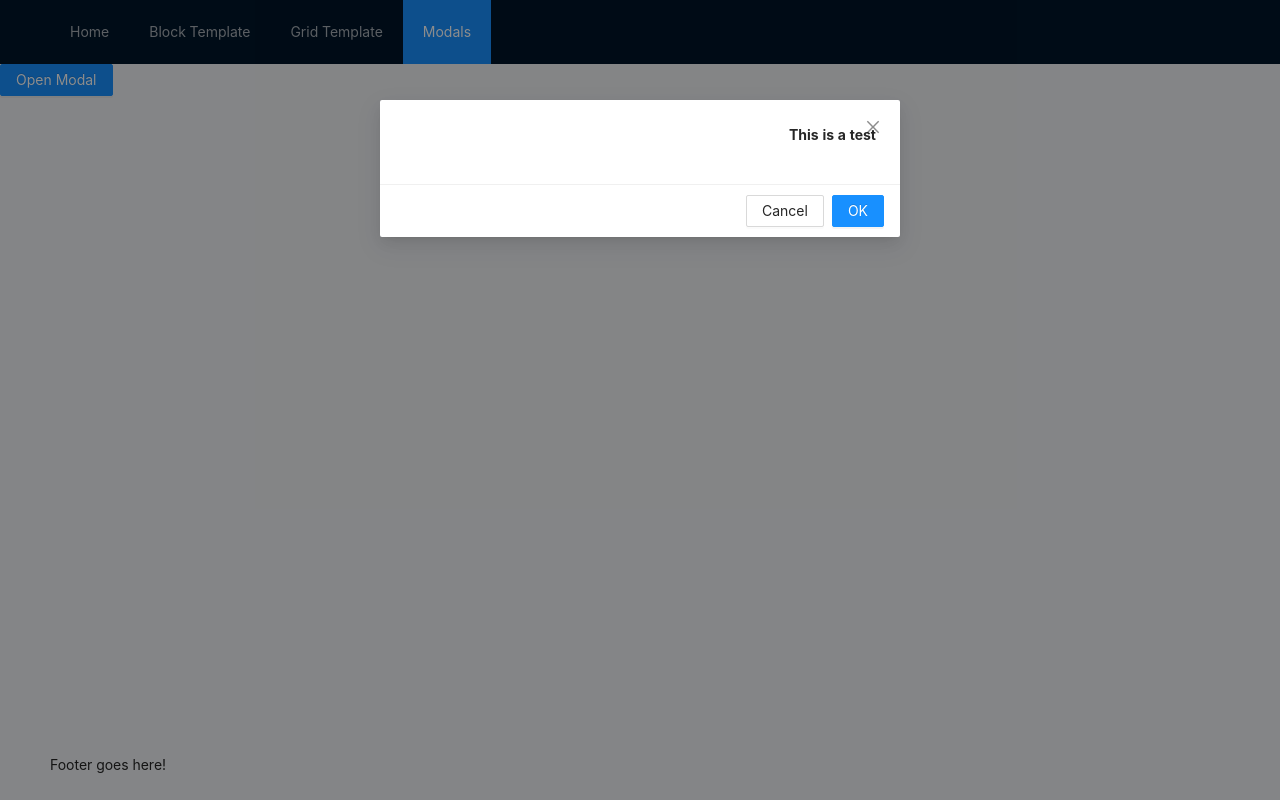
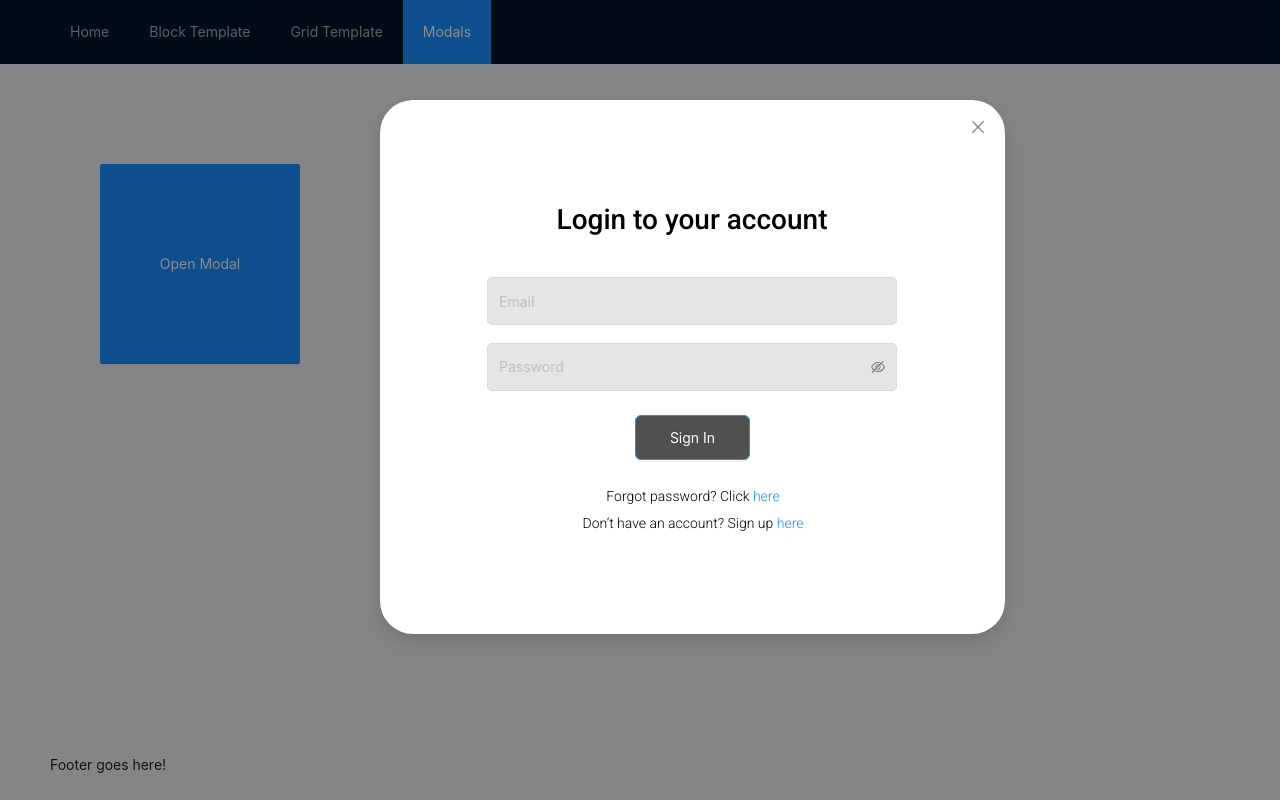
Before and after one commit to Code-4-Community/lucys-love-bus-frontend, a React (Create React App) app: page /modals in a window 1280 px wide. Both pictures are taken after a click on the button "Open Modal". Built offline with nearby package versions, Linux system fonts and the light colour scheme.

Commit message:
completed modal content pages

```diff
--- /dev/null
+++ b/src/components/modals/login-modal/ForgotPasswordContent.tsx
@@ -0,0 +1,35 @@
+import {Button, Form, Input} from 'antd';
+import React from 'react';
+import './forgot-password-content.less'
+
+interface Props {
+    switchToConfirmationPage: () => void
+}
+
+const ForgotPasswordContent: (props: Props) => JSX.Element = (props: Props) => {
+    return (
+        <p>
+            <div className="content">
+                <div className="forgot-password-title-text">
+                    Reset your password
+                </div>
+                <div className="subtitle-text">
+                    Enter email address associated with account
+                </div>
+                <div className="email-label">
+                    Email
+                </div>
+                <div className="forgot-password-email-field">
+                    <Form.Item name="username" rules={[{ required: true }]}>
+                        <Input className="input-style" placeholder="Email"/>
+                    </Form.Item>
+                </div>
+                <Button className="send-link-button" type="primary" onClick={props.switchToConfirmationPage}>
+                    Send Link
+                </Button>
+            </div>
+        </p>
+    );
+}
+
+export default ForgotPasswordContent;
--- /dev/null
+++ b/src/components/modals/login-modal/LoginContent.tsx
@@ -0,0 +1,45 @@
+import {Button, Form, Input} from 'antd';
+import React from 'react';
+import './login-content.less'
+
+interface Props {
+    switchToForgotPasswordPage: () => void
+}
+
+const LoginContent: (props: Props) => JSX.Element = (props: Props) => {
+
+    var forgotPasswordLink = <a onClick={props.switchToForgotPasswordPage} className="page-link">here</a>;
+    var signUpLink = <a className="page-link">here</a>
+
+    return (
+            <p>
+                <div className="content">
+                    <div className="title-text">
+                        Login to your account
+                    </div>
+                    <div className="email-field">
+                        <Form.Item name="username" rules={[{ required: true }]}>
+                            <Input className="input-style" placeholder="Email"/>
+                        </Form.Item>
+                    </div>
+
+                    <div className="password-field">
+                        <Form.Item name="password" rules={[{ required: true }]}>
+                            <Input.Password className="input-style" placeholder="Password"/>
+                        </Form.Item>
+                    </div>
+                    <Button className="login-button" type="primary">
+                        Sign In
+                    </Button>
+                    <div className="forgot-password-text">
+                        Forgot password? Click {forgotPasswordLink}
+                    </div>
+                    <div className="sign-up-text">
+                        Don’t have an account? Sign up {signUpLink}
+                    </div>
+                </div>
+            </p>
+        );
+}
+
+export default LoginContent;
--- a/src/components/modals/login-modal/LoginModal.tsx
+++ b/src/components/modals/login-modal/LoginModal.tsx
@@ -1,27 +1,50 @@
 import React, {CSSProperties, useState} from 'react';
 import ReactDOM from 'react-dom';
 import { useHistory, useLocation } from 'react-router-dom';
-import { Layout, Menu, Modal } from 'antd';
+import {Button, Form, Input, Layout, Menu, Modal} from 'antd';
 import './login-modal.less';
+import LoginContent from './LoginContent';
+import ForgotPasswordContent from './ForgotPasswordContent';
+import PasswordResetContent from './PasswordResetContent';
 
 interface LoginModalProps {
   isShowing: boolean;
   hide: () => void;
 }
 
-const LoginModal: (props: LoginModalProps) => React.ReactPortal | null = (props: LoginModalProps) =>
-  props.isShowing ? ReactDOM.createPortal(
-        <React.Fragment>
-          <Modal
-              visible={props.isShowing}
-              onOk={props.hide}>
-              <p>
-                  <div className="content">
-                      <strong>This is a test</strong>
-                  </div>
-              </p>
-          </Modal>
-        </React.Fragment>,
-        document.body,) : null;
+const renderContent = (currentScreen: string, switchToForgotPasswordPage: () => void,
+                       switchToPasswordResetPage: () => void) => {
+    switch(currentScreen) {
+        case 'login':
+            return <LoginContent switchToForgotPasswordPage={switchToForgotPasswordPage}/>;
+        case 'forgotPassword':
+            return <ForgotPasswordContent switchToConfirmationPage={switchToPasswordResetPage}/>
+        case 'passwordReset':
+            return <PasswordResetContent/>;
+    }
+}
+
+const LoginModal = (props: LoginModalProps) => {
+    const [currentPage, setPage] = useState('login');
+
+    const setToForgotPasswordPage = () => {
+        setPage('forgotPassword')
+    }
+
+    const setToPasswordResetPage = () => {
+        setPage('passwordReset')
+    }
+
+    return (
+        <div className="modal">
+            <Modal
+            visible={props.isShowing}
+            footer={null}
+            onCancel={props.hide}>
+                {renderContent(currentPage, setToForgotPasswordPage, setToPasswordResetPage)}
+            </Modal>
+        </div>
+    )
+};
 
 export default LoginModal;
--- /dev/null
+++ b/src/components/modals/login-modal/PasswordResetContent.tsx
@@ -0,0 +1,23 @@
+import {Button, Form, Input} from 'antd';
+import React from 'react';
+import './password-reset-content.less'
+
+const PasswordResetContent: () => JSX.Element = () => {
+
+    var resendEmailLink = <a className="page-link">click here</a>
+
+    return (
+        <p>
+            <div className="content">
+                <div className="password-reset-title-text">
+                    Your password reset link is on the way!
+                </div>
+                <div className="password-reset-text">
+                    Keep an eye on your inbox (and check your spam folder as well). If you still haven’t recieved an email, {resendEmailLink} to resend it
+                </div>
+            </div>
+        </p>
+    );
+}
+
+export default PasswordResetContent;
--- /dev/null
+++ b/src/components/modals/login-modal/forgot-password-content.less
@@ -0,0 +1,81 @@
+.forgot-password-title-text {
+  position: absolute;
+  width: 306px;
+  height: 52px;
+  top: 112px;
+  left: 161px;
+
+  font-family: Roboto;
+  font-style: normal;
+  font-weight: 500;
+  font-size: 28px;
+  line-height: 140.62%;
+  /* or 39px */
+
+  align-items: center;
+  text-align: center;
+
+  color: #000000;
+}
+
+.subtitle-text {
+  position: absolute;
+  width: 451px;
+  height: 34px;
+  top: 164px;
+  left: 97px;
+
+  font-family: Roboto;
+  font-style: normal;
+  font-weight: 300;
+  font-size: 18px;
+  line-height: 140.62%;
+  /* or 25px */
+
+  align-items: center;
+  text-align: center;
+
+  color: #000000;
+}
+
+.email-label {
+  position: absolute;
+  width: 132.88px;
+  height: 18px;
+  top: 234px;
+  left: 108px;
+
+  font-family: Roboto;
+  font-style: normal;
+  font-weight: 300;
+  font-size: 14px;
+  line-height: 163.6%;
+  /* or 23px */
+
+  display: flex;
+  align-items: center;
+
+  color: #000000;
+}
+
+.forgot-password-email-field {
+  position: absolute;
+  width: 410px;
+  height: 48px;
+  top: 258px;
+  left: 108px;
+
+  background: #E5E5E5;
+  border-radius: 5px;
+}
+
+.ant-btn.ant-btn-primary.send-link-button {
+  position: absolute;
+  height: 45px;
+  width: 115px;
+  left: 40.8%;
+  top: 340px;
+
+  background: #505050;
+  border-radius: 6px;
+}
--- /dev/null
+++ b/src/components/modals/login-modal/login-content.less
@@ -0,0 +1,115 @@
+.content {
+  text-align: center;
+}
+
+.ant-btn.ant-btn-primary.login-button {
+  position: absolute;
+  left: 40.8%;
+  right: 40.8%;
+  top: 58.99%;
+  bottom: 32.58%;
+
+  background: #505050;
+  border-radius: 6px;
+
+  height: 45px;
+  width: 115px;
+}
+
+.forgot-password-text {
+  height: 44px;
+  width: 480px;
+
+  position: absolute;
+  left: 11.68%;
+  right: 11.52%;
+  top: 72.28%;
+  bottom: 19.48%;
+
+  font-family: Roboto;
+  font-style: normal;
+  font-weight: 300;
+  font-size: 14px;
+  line-height: 156%;
+  /* or 22px */
+
+  text-align: center;
+
+  color: #000000;
+}
+
+.page-link:hover {
+  color: #505050;
+  text-decoration: underline;
+}
+
+.sign-up-text {
+  position: absolute;
+  left: 11.68%;
+  right: 11.52%;
+  top: 77.34%;
+  bottom: 14.42%;
+
+  font-family: Roboto;
+  font-style: normal;
+  font-weight: 300;
+  font-size: 14px;
+  line-height: 156%;
+  /* or 22px */
+
+  align-items: center;
+  text-align: center;
+
+  color: #000000;
+}
+
+.title-text {
+  position: absolute;
+  left: 25.44%;
+  right: 25.6%;
+  top: 18.73%;
+  bottom: 71.54%;
+
+  font-family: Roboto;
+  font-style: normal;
+  font-weight: 500;
+  font-size: 28px;
+  line-height: 140.62%;
+  /* or 39px */
+
+  align-items: center;
+  text-align: center;
+
+  color: #000000;
+}
+
+.ant-input {
+  background-color: #E5E5E5;
+}
+
+.input-style {
+  background-color: #E5E5E5;
+  border-radius: 5px;
+  width: 410px;
+  height: 48px;
+}
+
+.ant-modal-footer {
+  bottom: 0px;
+}
+
+.email-field {
+  position: absolute;
+  left: 17.12%;
+  right: 17.28%;
+  top: 33.15%;
+  bottom: 57.87%;
+}
+
+.password-field {
+  position: absolute;
+  left: 17.12%;
+  right: 17.28%;
+  top: 45.51%;
+  bottom: 45.51%;
+}
--- a/src/components/modals/login-modal/login-modal.less
+++ b/src/components/modals/login-modal/login-modal.less
@@ -1,4 +1,6 @@
-.content {
-  text-align: right;
-  margin: auto;
+.ant-modal-content {
+  width: 625px;
+  height: 534px;
+  border-radius: 33px;
+  horiz-align: center;
 }
--- /dev/null
+++ b/src/components/modals/login-modal/password-reset-content.less
@@ -0,0 +1,40 @@
+.password-reset-title-text {
+  position: absolute;
+  width: 370px;
+  height: 68px;
+  left: 128px;
+  top: 161px;
+
+  font-family: Roboto;
+  font-style: normal;
+  font-weight: 500;
+  font-size: 28px;
+  line-height: 140.62%;
+  /* or 39px */
+
+  align-items: center;
+  text-align: center;
+
+  color: #000000;
+}
+
+.password-reset-text {
+  position: absolute;
+  width: 451px;
+  height: 101px;
+  top: 243px;
+  left: 87px;
+
+  font-family: Roboto;
+  font-style: normal;
+  font-weight: 300;
+  font-size: 18px;
+  line-height: 153.62%;
+  /* or 28px */
+
+  align-items: center;
+  text-align: center;
+
+  color: #000000;
+
+}
--- a/src/containers/modals/Modals.tsx
+++ b/src/containers/modals/Modals.tsx
@@ -17,15 +17,23 @@ const useModal = () => {
   };
 };
 
+const renderModal = (isShowing: boolean, toggle: () => void) => {
+    return (
+        <LoginModal isShowing={isShowing} hide={toggle}/>
+    )
+}
+
 const Modals: React.FC = () => {
   const { isShowing, toggle } = useModal();
 
   return (
     <>
-      <Button onClick={toggle} type="primary">
+      <Button onClick={toggle} type="primary" className="open-modal-button">
         Open Modal
       </Button>
-      <LoginModal isShowing={isShowing} hide={toggle} />
+      <div>
+          {isShowing ? renderModal(isShowing, toggle) : null}
+      </div>
     </>
   );
 };
--- a/src/containers/modals/modals.less
+++ b/src/containers/modals/modals.less
@@ -4,3 +4,11 @@
   max-width: 960px;
   margin: auto;
 }
+
+.open-modal-button {
+  align-items: center;
+  top: 100px;
+  left: 100px;
+  height: 200px;
+  width: 200px;
+}
```
